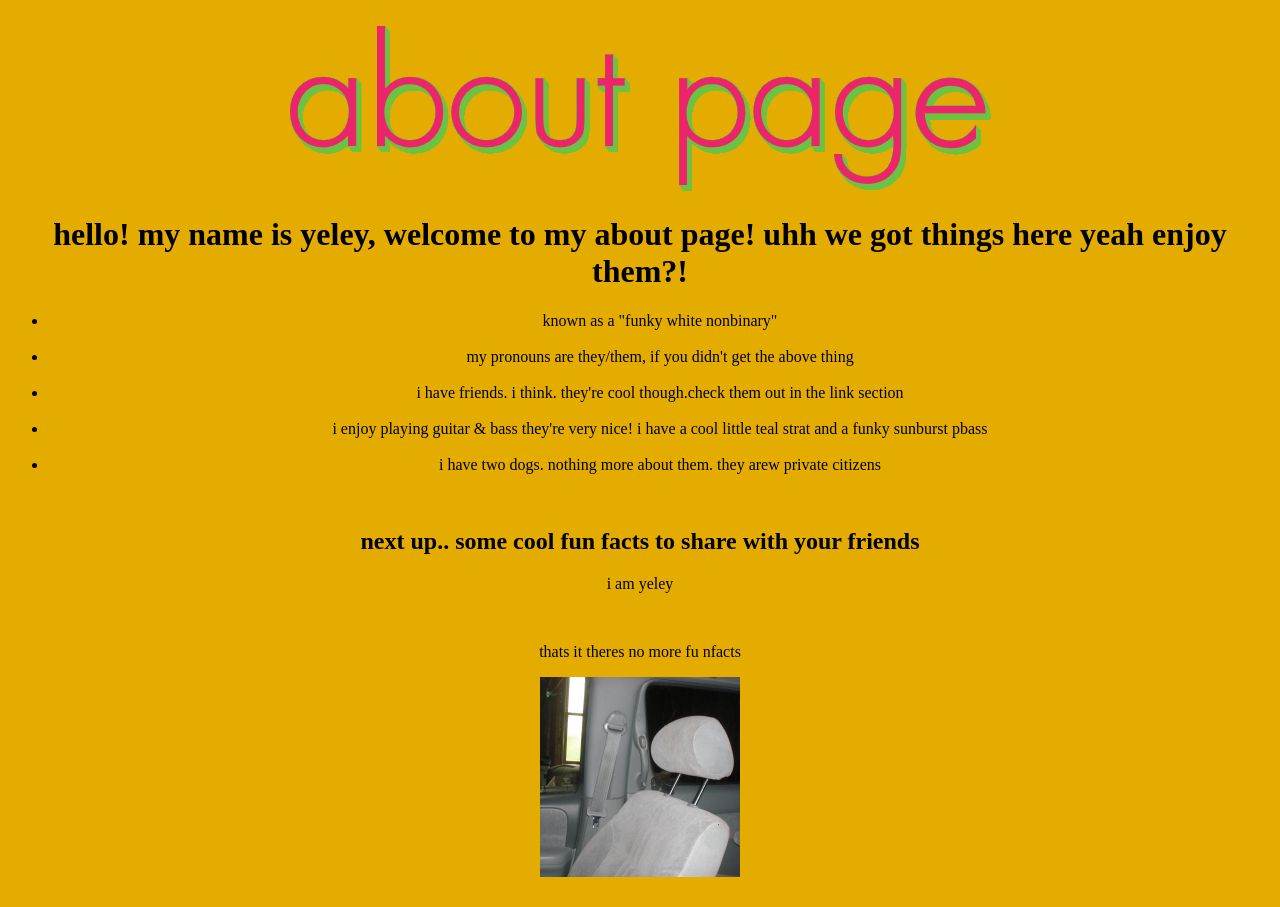
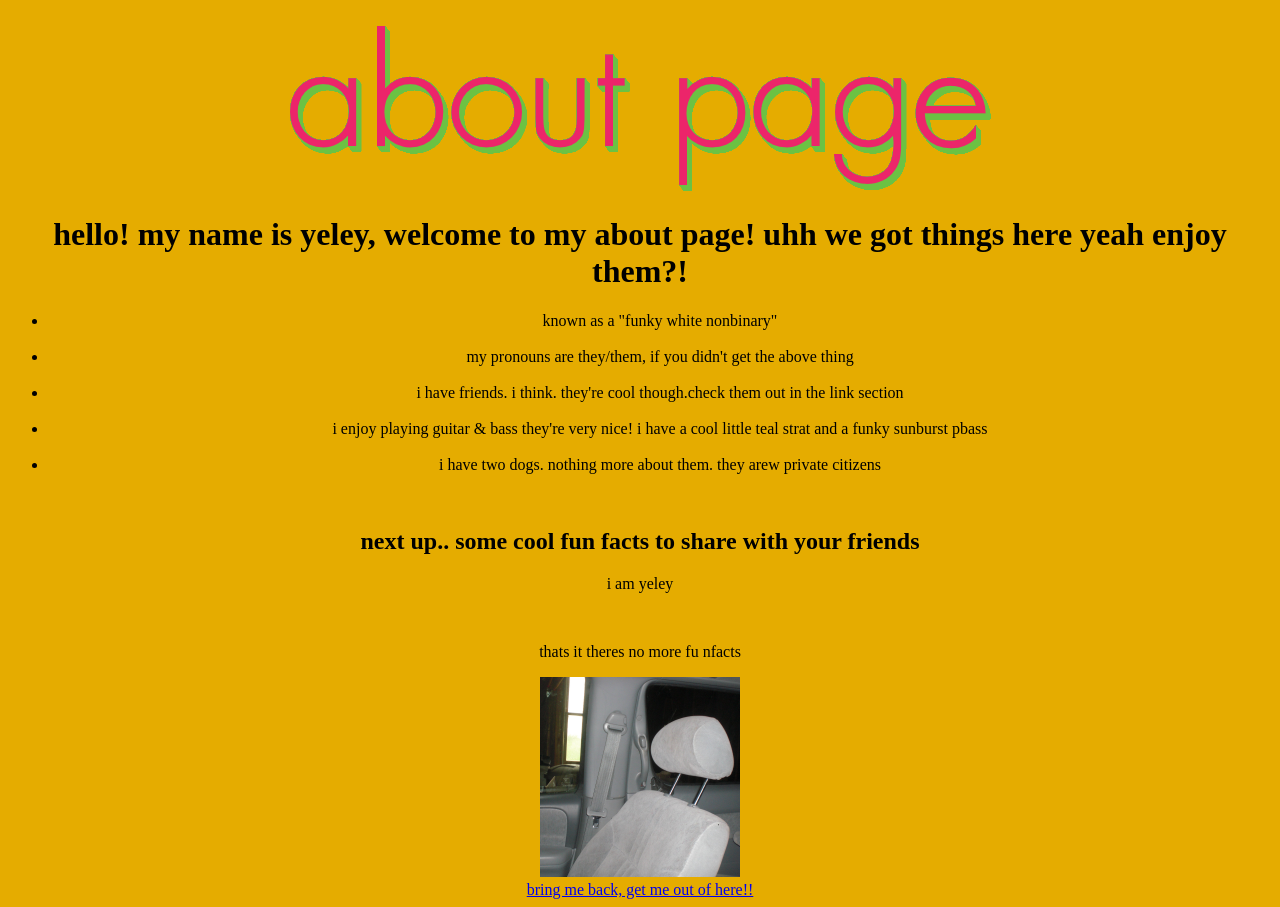
Before and after one commit to yeley76/yeley76, a plain HTML site: page about.html in a window 1280 px wide. Drawn offline with Linux system fonts and the light colour scheme.

Commit message:
Update about.html

```diff
--- a/about.html
+++ b/about.html
@@ -24,6 +24,8 @@
               <br>
               <p>thats it theres no more fu nfacts</p>
               <img src="1.png">
+              <br>
+              <a href="index.html">bring me back, get me out of here!!</a>
           </center>
     </body>
 </html>
```
